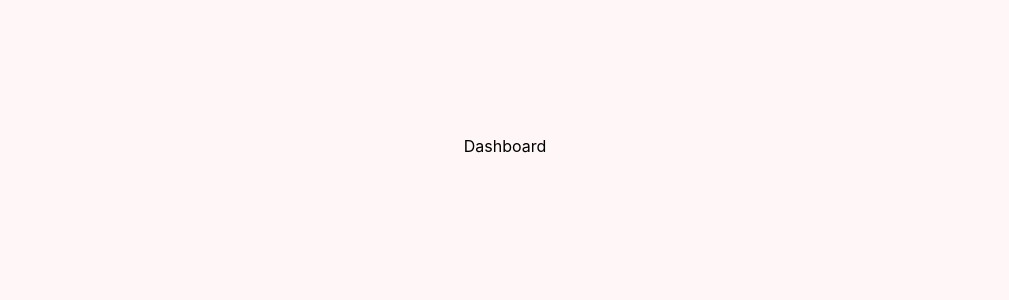
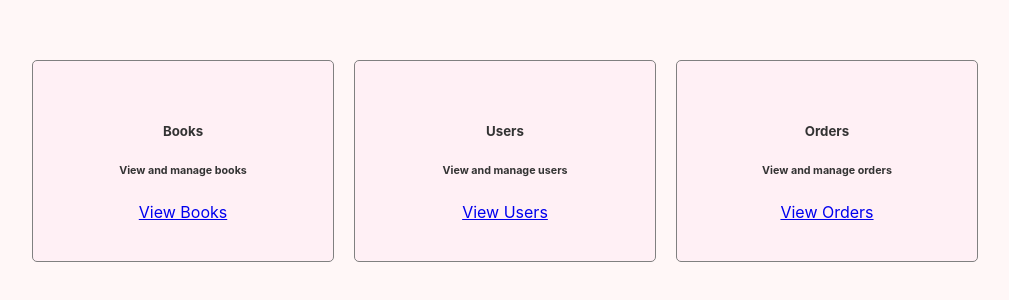
Before and after one commit to MinalChhatre10/CRUD-BOOK, a React (Create React App) app in the folder Client/client/: page /dashboard in a window 1280 px wide. Shown: the part 254-554 px from the top of the page, without its empty margins (135-1144 px from the left). Built offline with nearby package versions, Linux system fonts and the light colour scheme.

Commit message:
Dashboard added

```diff
--- a/Client/client/src/App.js
+++ b/Client/client/src/App.js
@@ -8,6 +8,7 @@ import UpdateBooks from "./Pages/UpdateBooks";
 import LoginAdmin from "./Pages/LoginAdmin";
 import Dashboard from "./Pages/Dashboard";
 import "./style.css";
+import "./Dashboard.css";
 
 function App() {
   return (
--- /dev/null
+++ b/Client/client/src/Dashboard.css
@@ -0,0 +1,55 @@
+.dashboard-container {
+    display: flex;
+    flex-direction: column;
+    align-items: center;
+    background-color: #FFE0E6;
+  }
+
+  nav.navbar {
+    background-color: #FF69B4;
+    color: white;
+  }
+
+  nav.navbar a.navbar-brand {
+    font-weight: bold;
+    color: white;
+  }
+
+  nav.navbar a.nav-link {
+    color: white;
+  }
+
+  .card-container {
+    display: flex;
+    justify-content: center;
+    gap: 20px;
+    margin-top: 30px;
+    flex-direction: row;
+    flex-wrap: wrap;
+  }
+
+  .card {
+    width: 300px;
+    height: 200px;
+    display: flex;
+    flex-direction: column;
+    justify-content: center;
+    align-items: center;
+    border: 1px solid gray;
+    border-radius: 5px;
+    cursor: pointer;
+    transition: all 0.3s ease-in-out;
+    background-color: #FFF0F5;
+    color: #333;
+  }
+
+  .card:hover {
+    transform: scale(1.05);
+    box-shadow: 0px 0px 10px 2px rgba(0, 0, 0, 0.2);
+  }
+
+  .card-heading {
+    font-size: 24px;
+    margin-bottom: 20px;
+    color: #FF69B4;
+  }
--- a/Client/client/src/Pages/Dashboard.jsx
+++ b/Client/client/src/Pages/Dashboard.jsx
@@ -1,11 +1,48 @@
-import React from 'react'
+import React from 'react';
+import { Link } from 'react-router-dom';
+
+// import logo from './logo.png';
+import { Card, CardBody, CardTitle, CardSubtitle } from 'reactstrap';
 
 const Dashboard = () => {
   return (
-    <div>
-      Dashboard
-    </div>
-  )
-}
+  <>
+      <div className="container">
+        <div className="row mt-4 card-container">
+          <div className="col-md-4">
+            <Card>
+              <CardBody>
+                <CardTitle tag="h5">Books</CardTitle>
+                <CardSubtitle tag="h6" className="mb-2 text-muted">View and manage books</CardSubtitle>
+                <Link className="btn btn-primary mt-3" to="/books">View Books</Link>
+              </CardBody>
+            </Card>
+          </div>
+          <div className="col-md-4">
+            <Card>
+              <CardBody>
+                <CardTitle tag="h5">Users</CardTitle>
+                <CardSubtitle tag="h6" className="mb-2 text-muted">View and manage users</CardSubtitle>
+                <Link className="btn btn-primary mt-3" to="/users">View Users</Link>
+              </CardBody>
+            </Card>
+          </div>
+          <div className="col-md-4">
+            <Card>
+              <CardBody>
+                <CardTitle tag="h5">Orders</CardTitle>
 
-export default Dashboard
+                <CardSubtitle tag="h6" className="mb-2 text-muted"></CardSubtitle>
+
+                <CardSubtitle tag="h6" className="mb-2 text-muted">View and manage orders</CardSubtitle>
+                <Link className="btn btn-primary mt-3" to="/orders">View Orders</Link>
+              </CardBody>
+            </Card>
+          </div>
+        </div>
+      </div>
+      </>
+  );
+};
+
+export default Dashboard;
--- a/package.json
+++ b/package.json
@@ -1,6 +1,7 @@
 {
   "dependencies": {
     "history": "^5.3.0",
-    "react-router-dom": "^6.10.0"
+    "react-router-dom": "^6.10.0",
+    "reactstrap": "^9.1.9"
   }
 }
```
Also changed, not shown: 1 other file (tests, documents, lock files or other folders).
